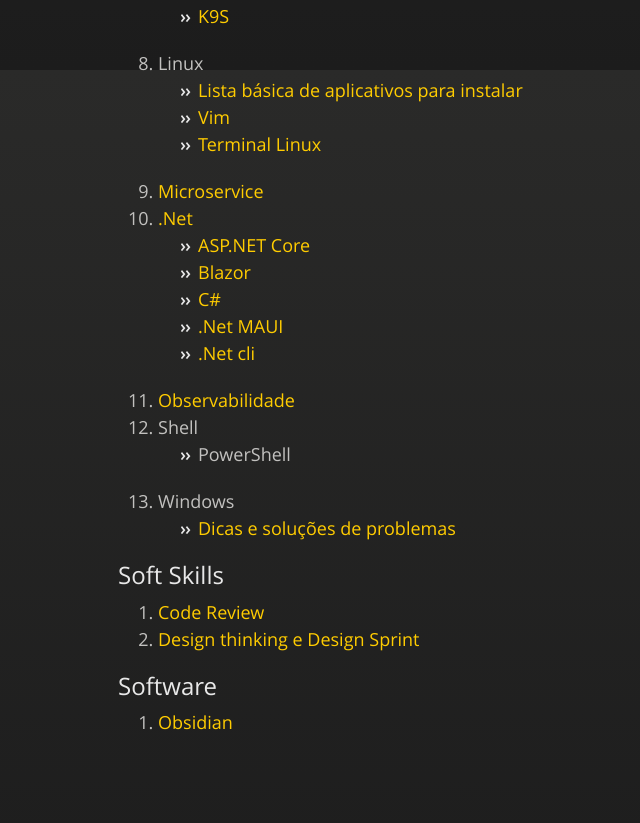
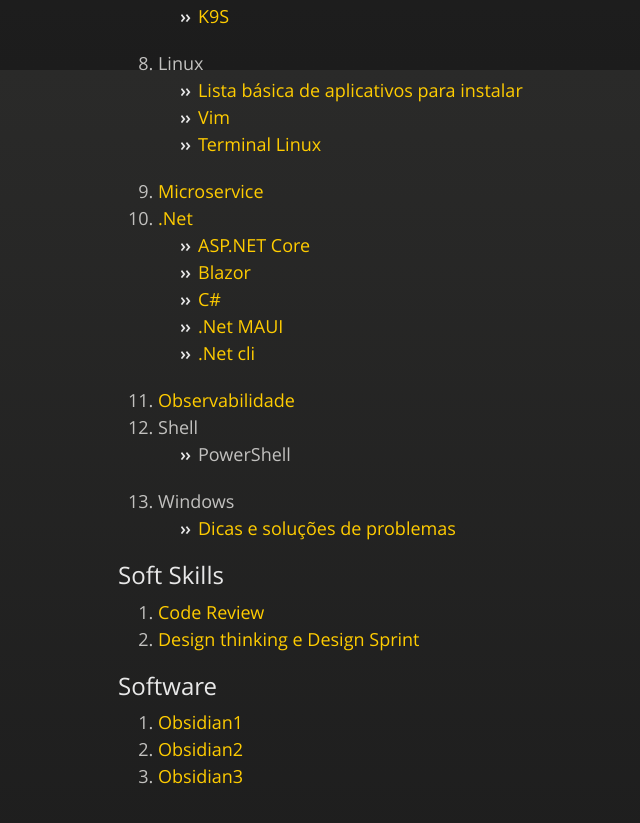
Before and after one commit to JeannAndrade/jeannandrade.github.io, a Jekyll site: the page built from index.md, in a window 1280 px wide and 900 px high, scrolled down 830 px. Shown: the top 823 px of the window, without its empty margins (22-662 px from the left). Built offline with Jekyll 4.4.1, drawn with Linux system fonts in a browser that asks for light colours; our own code applies the rules of GitHub Pages for plain Markdown files.

Commit message:
link para obsidian

```diff
--- a/index.md
+++ b/index.md
@@ -47,4 +47,6 @@ layout: default
 
 ## Software
 
-1. [Obsidian](./content/geral/anexos/Obsidian-1.12.7.zip)
+1. [Obsidian1](./content/geral/anexos/Obsidian-1.12.7.7z.001)
+1. [Obsidian2](./content/geral/anexos/Obsidian-1.12.7.7z.002)
+1. [Obsidian3](./content/geral/anexos/Obsidian-1.12.7.7z.003)
```
Also changed, not shown: 3 other files.
